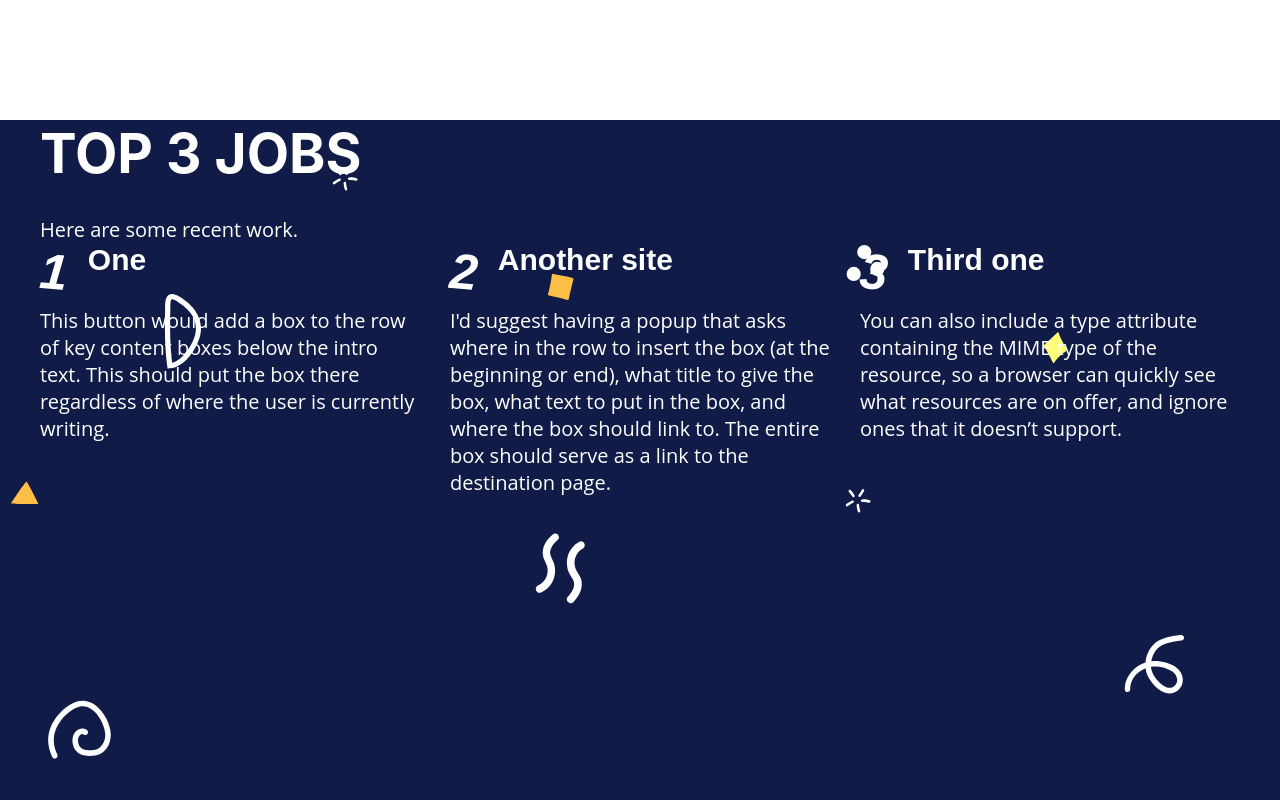
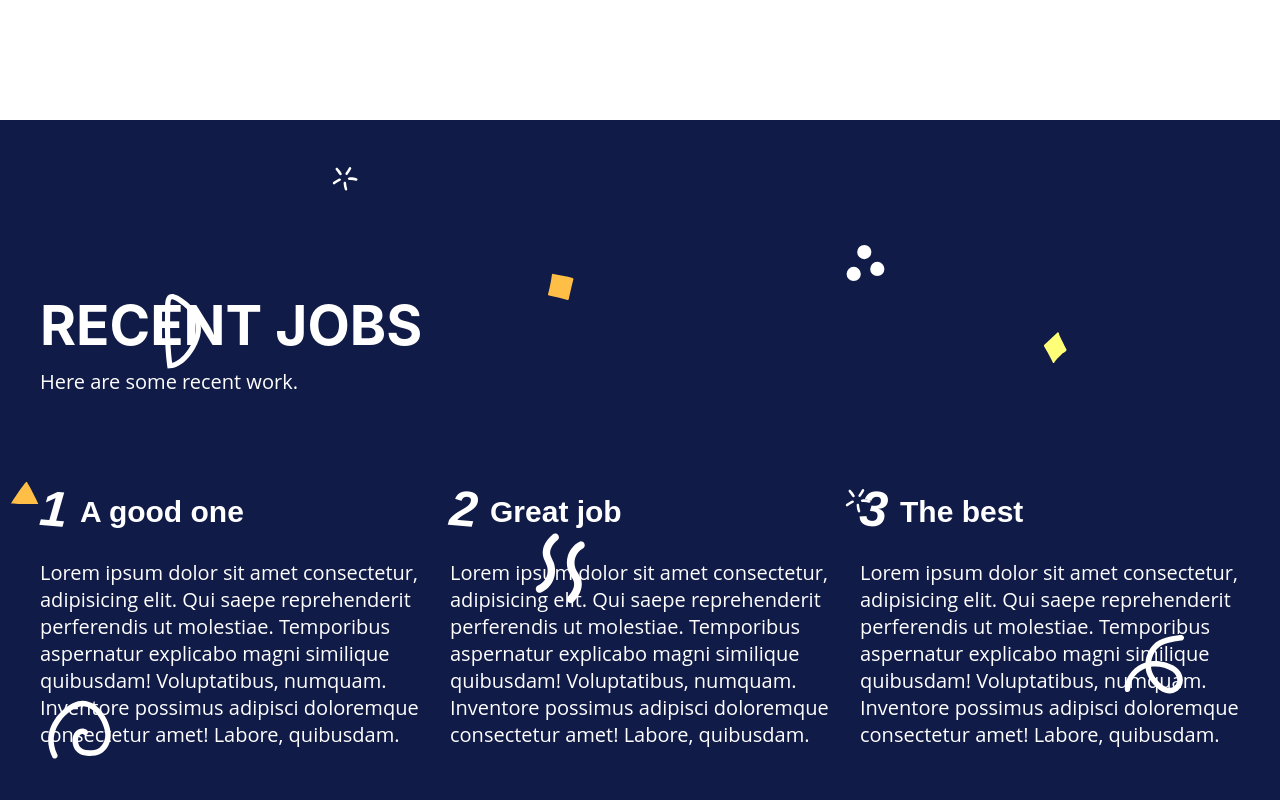
Before and after one commit to EsdrasAslc/Landing-page, a plain HTML site: page index.html in a window 1280 px wide. Shown: the part 1540-2340 px from the top of the page. Drawn offline with Linux system fonts and the light colour scheme.

Commit message:
otimizando as seções top3 e work

```diff
--- a/assets/css/styles.css
+++ b/assets/css/styles.css
@@ -184,56 +184,43 @@ padding-top: 6rem ;
 
 /* top 3 jobs */
 
-.section-container2 p {
-    text-align: center;
-    margin-bottom: 3rem;
+.flex-top3{
+    display: flex;
+    flex-flow: column wrap;
+    justify-content: center;
+    height: 100vh;
+    gap: 10rem;
 }
 
-.grid-container {
-    display: grid;
-    grid: auto-flow / 1fr 1fr 1fr;
-    gap: var(--gap);
+.flex-top3 div h2 {
+    text-transform: uppercase;
+    padding-bottom: 1rem;
 }
 
-#top-3 article h3, #work article h3 {
-    font-size: 3rem;
+.grid-top3{
+    display: grid;
+    grid-template-columns: repeat(3, 1fr);
+    gap:3rem;
+    counter-reset: gridtop3;
 }
 
-#top-3 article p, #work article p {
-    padding-top: var(--gap);
+.grid-top3 h3 {
+    font-size: 3rem;
+    padding-bottom: 3rem;
+    padding-left: 4rem;
+    position: relative;
 }
 
-.art1 h3::before {
-    content: '1';
-    display: block;
-    float:left;
-    margin-right: var(--small-padding);
+.grid-top3 h3::before {
+    counter-increment: gridtop3;
+    content: counter(gridtop3);
+    position: absolute;
+    font-size: 5rem;
+    font-style: italic;
+    top: -1.5rem;
+    left: 0;
     transform: rotate(5deg);
-    font-style: italic;
-    font-size: 5rem;
 }
-
-
-.art2 h3::before {
-    content: '2';
-    display: block;
-    float:left;
-    margin-right: var(--small-padding);
-    transform: rotate(5deg);
-    font-style: italic;
-    font-size: 5rem;
-}
-
-.art3 h3::before {
-    content: '3';
-    display: block;
-    float:left;
-    margin-right: var(--small-padding);
-    transform: rotate(5deg);
-    font-style: italic;
-    font-size: 5rem;
-}
-
 /* GALERIA */
 
 #gallery h2 {
--- a/index.html
+++ b/index.html
@@ -53,34 +53,30 @@
         </article>
     </section>
     <section id="top-3" class="svg-bg section">
-        <div class="center-content">
-            <article class="main-content">
-                <div class="section-head">
-                    <h2>TOP 3 JOBS</h2>
+        <div class="main-content flex-top3">
+            <div>
+                <h2>Recent jobs</h2>
                 <p>Here are some recent work.</p>
             </div>
-            </article>
-            <div class="grid-container main-content">
-                <article class="art1">
-                    <h3>One</h3>
-                    <p>This button would add a box to the row of key content boxes below the intro text. This should put
-                        the
-                        box there regardless of where the user is currently writing.</p>
-                </article>
-                <article class="art2">
-                    <h3>Another site</h3>
-                    <p>I'd suggest having a popup that asks where in the row to insert the box (at the beginning or
-                        end),
-                        what title to give the box, what text to put in the box, and where the box should link to. The
-                        entire box should serve as a link to the destination page.
-                    </p>
-                </article>
-                <article class="art3">
-                    <h3>Third one</h3>
-                    <p>You can also include a type attribute containing the MIME type of the resource, so a browser can
-                        quickly see what resources are on offer, and ignore ones that it doesn’t support.
-                    </p>
-                </article>
+            <div class="grid-top3">
+                <div>
+                    <h3>A good one</h3>
+                    <p>Lorem ipsum dolor sit amet consectetur, adipisicing elit. Qui saepe reprehenderit perferendis ut
+                        molestiae. Temporibus aspernatur explicabo magni similique quibusdam! Voluptatibus, numquam.
+                        Inventore possimus adipisci doloremque consectetur amet! Labore, quibusdam.</p>
+                </div>
+                <div>
+                    <h3>Great job</h3>
+                    <p>Lorem ipsum dolor sit amet consectetur, adipisicing elit. Qui saepe reprehenderit perferendis ut
+                        molestiae. Temporibus aspernatur explicabo magni similique quibusdam! Voluptatibus, numquam.
+                        Inventore possimus adipisci doloremque consectetur amet! Labore, quibusdam.</p>
+                </div>
+                <div>
+                    <h3>The best</h3>
+                    <p>Lorem ipsum dolor sit amet consectetur, adipisicing elit. Qui saepe reprehenderit perferendis ut
+                        molestiae. Temporibus aspernatur explicabo magni similique quibusdam! Voluptatibus, numquam.
+                        Inventore possimus adipisci doloremque consectetur amet! Labore, quibusdam.</p>
+                </div>
             </div>
         </div>
     </section>
@@ -105,32 +101,30 @@
         </div>
     </section>
     <section id="work" class="svg-bg section">
-        <div class="center-content">
-            <article class="main-content">
-                <div class="section-head">
-                    <h2>TOP 3 JOBS</h2>
+        <div class="main-content flex-top3">
+            <div>
+                <h2>Recent jobs</h2>
                 <p>Here are some recent work.</p>
             </div>
-            </article>
-            <div class="grid-container main-content">
-                <article class="art1">
-                    <h3>One</h3>
-                    <p>Lorem ipsum, dolor sit amet consectetur adipisicing elit. Sequi velit maxime consequatur
-                        explicabo voluptates laboriosam. Suscipit architecto obcaecati neque eveniet consequuntur.
-                        Architecto veniam eius libero iure quos veritatis et maiores.</p>
-                </article>
-                <article class="art2">
-                    <h3>Another site</h3>
-                    <p>Lorem ipsum dolor, sit amet consectetur adipisicing elit. Doloribus iusto assumenda ad odio qui
-                        perferendis beatae dolores soluta repellendus aperiam tempora sed dolorem, illo nihil nulla
-                        sequi ut ducimus quibusdam.</p>
-                </article>
-                <article class="art3">
-                    <h3>Third one</h3>
-                    <p>Lorem, ipsum dolor sit amet consectetur adipisicing elit. Deleniti id, laborum ratione, hic
-                        reprehenderit nesciunt tempore voluptates cum itaque quibusdam quam culpa? Iste assumenda culpa
-                        vel temporibus quis corrupti ipsum.</p>
-                </article>
+            <div class="grid-top3">
+                <div>
+                    <h3>A good one</h3>
+                    <p>Lorem ipsum dolor sit amet consectetur, adipisicing elit. Qui saepe reprehenderit perferendis ut
+                        molestiae. Temporibus aspernatur explicabo magni similique quibusdam! Voluptatibus, numquam.
+                        Inventore possimus adipisci doloremque consectetur amet! Labore, quibusdam.</p>
+                </div>
+                <div>
+                    <h3>Great job</h3>
+                    <p>Lorem ipsum dolor sit amet consectetur, adipisicing elit. Qui saepe reprehenderit perferendis ut
+                        molestiae. Temporibus aspernatur explicabo magni similique quibusdam! Voluptatibus, numquam.
+                        Inventore possimus adipisci doloremque consectetur amet! Labore, quibusdam.</p>
+                </div>
+                <div>
+                    <h3>The best</h3>
+                    <p>Lorem ipsum dolor sit amet consectetur, adipisicing elit. Qui saepe reprehenderit perferendis ut
+                        molestiae. Temporibus aspernatur explicabo magni similique quibusdam! Voluptatibus, numquam.
+                        Inventore possimus adipisci doloremque consectetur amet! Labore, quibusdam.</p>
+                </div>
             </div>
         </div>
     </section>
@@ -211,7 +205,8 @@
                         <div class="grid-lname">
 
                             <label for="last-name">Last Name</label> <br>
-                                <input type="text" id="last-name" name="last-name" placeholder="Your last Name" value="" required>
+                            <input type="text" id="last-name" name="last-name" placeholder="Your last Name" value=""
+                                required>
 
                         </div>
                         <div class="grid-email">
@@ -233,7 +228,8 @@
         </div>
     </section>
     <footer class="white-bg footer">
-        <p class="center">Feito com <span class="heart">❤</span> por <a href="https://github.com/EsdrasAslc">Esdras Carneiro</a></p>
+        <p class="center">Feito com <span class="heart">❤</span> por <a href="https://github.com/EsdrasAslc">Esdras
+                Carneiro</a></p>
     </footer>
 </body>
 
```
Lines whose indentation alone changed are shown as unchanged.
